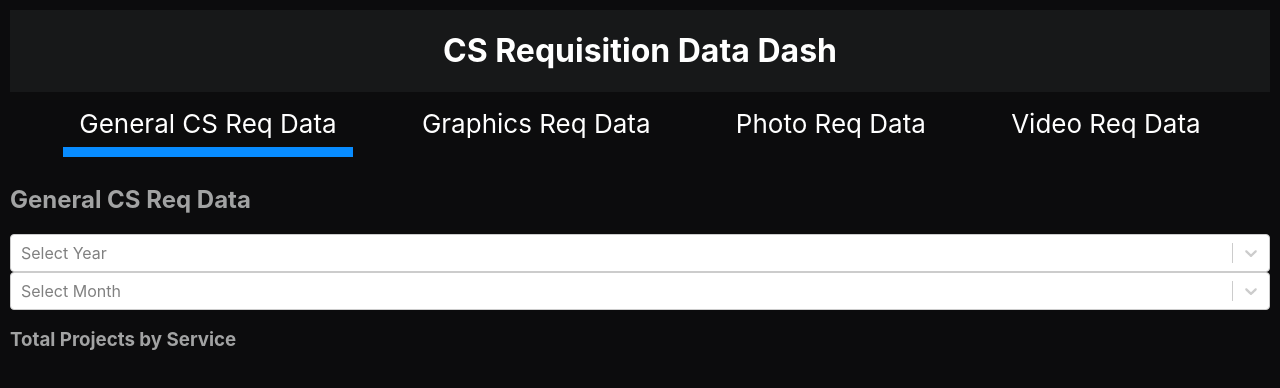
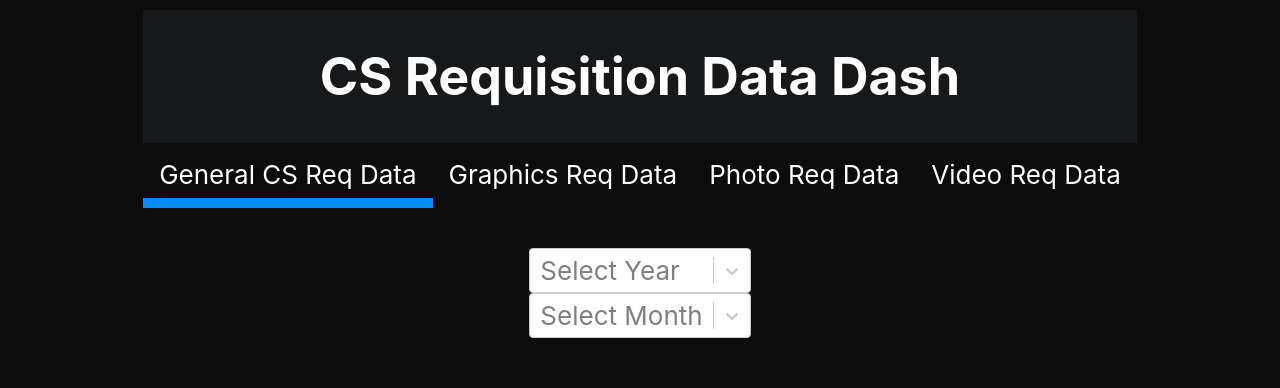
Before and after one commit to sincover/req-admin-frontend, a React (Create React App) app: page / in a window 1280 px wide. Shown: the top 388 px of the page. Built offline with nearby package versions, Linux system fonts and the light colour scheme; no server answers.

Commit message:
dash styling

```diff
--- a/src/AdminDash.css
+++ b/src/AdminDash.css
@@ -1,6 +1,7 @@
 .dashboard {
     display: flex;
     flex-direction: column;
+    align-items: center;
     background-color: #0C0C0D;
     height: 100vh;
     padding: 10px;
@@ -42,7 +43,9 @@
   }
 
   .dashboard-content {
-    flex-grow: 1;
+    display: flex;
+    flex-direction: column;
+    max-width: 80%;
     background-color: #0C0C0D;
     color: #A2A3A3;
     /* Your styles for content */
--- a/src/AdminDash.js
+++ b/src/AdminDash.js
@@ -4,6 +4,7 @@ import './AdminDash.css';
 
 const AdminDashboard = () => {
   return (
+    <div className='dashboard-container'>
     <div className="dashboard">
       <header className="dashboard-header">
         <h1>CS Requisition Data Dash</h1>
@@ -32,6 +33,7 @@ const AdminDashboard = () => {
         {/* Footer content */}
       </footer>
     </div>
+    </div>
   );
 };
 
--- a/src/App.css
+++ b/src/App.css
@@ -14,13 +14,13 @@
 }
 
 .App-header {
-  background-color: #282c34;
+  background-color: #0C0C0D;
   min-height: 100vh;
   display: flex;
   flex-direction: column;
   align-items: center;
   justify-content: center;
-  padding: 20px;
+  padding: 0px;
   font-size: calc(10px + 2vmin);
   color: white;
 }
--- a/src/App.js
+++ b/src/App.js
@@ -1,6 +1,7 @@
 import React from 'react';
 import { BrowserRouter as Router, Routes, Route } from 'react-router-dom';
 import AdminDashboard from './AdminDash';
+import './App.css';
 import GeneralCSReqData from './pages/GeneralCSReqData';
 import GraphicsReqData from './pages/GraphicsReqData';
 import PhotoReqData from './pages/PhotoReqData';
@@ -8,6 +9,7 @@ import VideoReqData from './pages/VideoReqData';
 
 function App() {
   return (
+    <div className='App-header'>
     <Router>
       <Routes>
         <Route path="/" element={<AdminDashboard />}>
@@ -18,6 +20,7 @@ function App() {
         </Route>
       </Routes>
     </Router>
+    </div>
   );
 }
 
--- a/src/index.css
+++ b/src/index.css
@@ -1,5 +1,6 @@
 body {
   margin: 0;
+  background-color: #0C0C0D;
   font-family: -apple-system, BlinkMacSystemFont, 'Segoe UI', 'Roboto', 'Oxygen',
     'Ubuntu', 'Cantarell', 'Fira Sans', 'Droid Sans', 'Helvetica Neue',
     sans-serif;
--- a/src/pages/GeneralCSReqData.js
+++ b/src/pages/GeneralCSReqData.js
@@ -131,7 +131,7 @@ const monthData = projectData.find(data => data.month === selectedMonth.value.to
 console.log("Final Data for Chart:", dataForChart);
   return (
     <div>
-      <h2>General CS Req Data</h2>
+      <h2></h2>
       <YearMonthFilter
         selectedYear={selectedYear}
         setSelectedYear={setSelectedYear}
@@ -140,9 +140,20 @@ console.log("Final Data for Chart:", dataForChart);
       />
       {/* Render charts here */}
       <div>
-        <h3>Total Projects by Service</h3>
+        <h3></h3>
 
-        {dataForChart.labels.length > 0 && <Bar data={dataForChart} />}
+        {dataForChart.labels.length > 0 && <Bar
+        data={dataForChart}
+        style={{
+          alignContent: 'center',
+          width: '100%',
+          maxWidth: '1500px',
+          height: '300px',
+          maxHeight: '1200px',
+          margin: '0 auto',
+
+        }}
+        />}
       </div>
       {/* Similar setups for reqData and budgetData */}
     </div>
```
